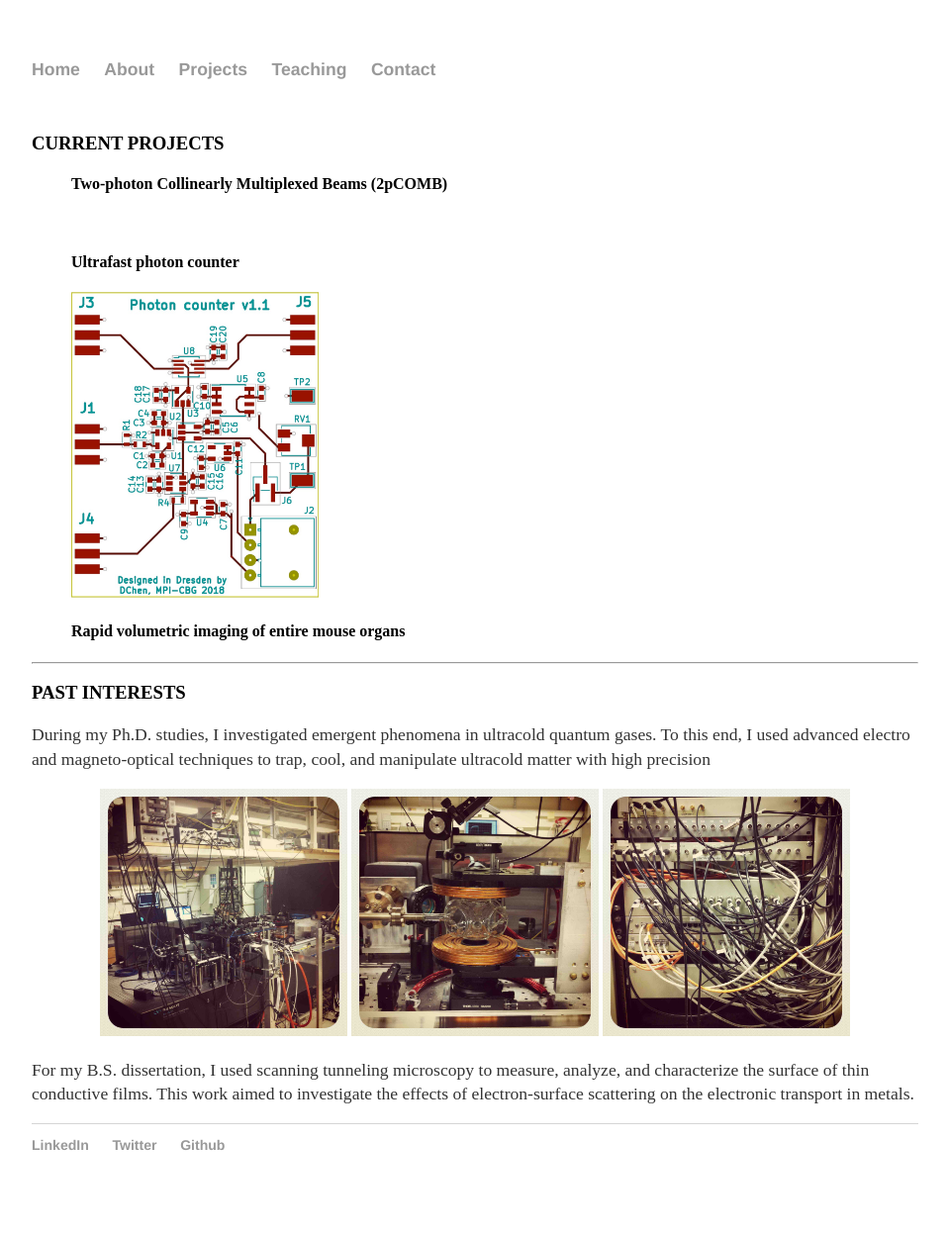
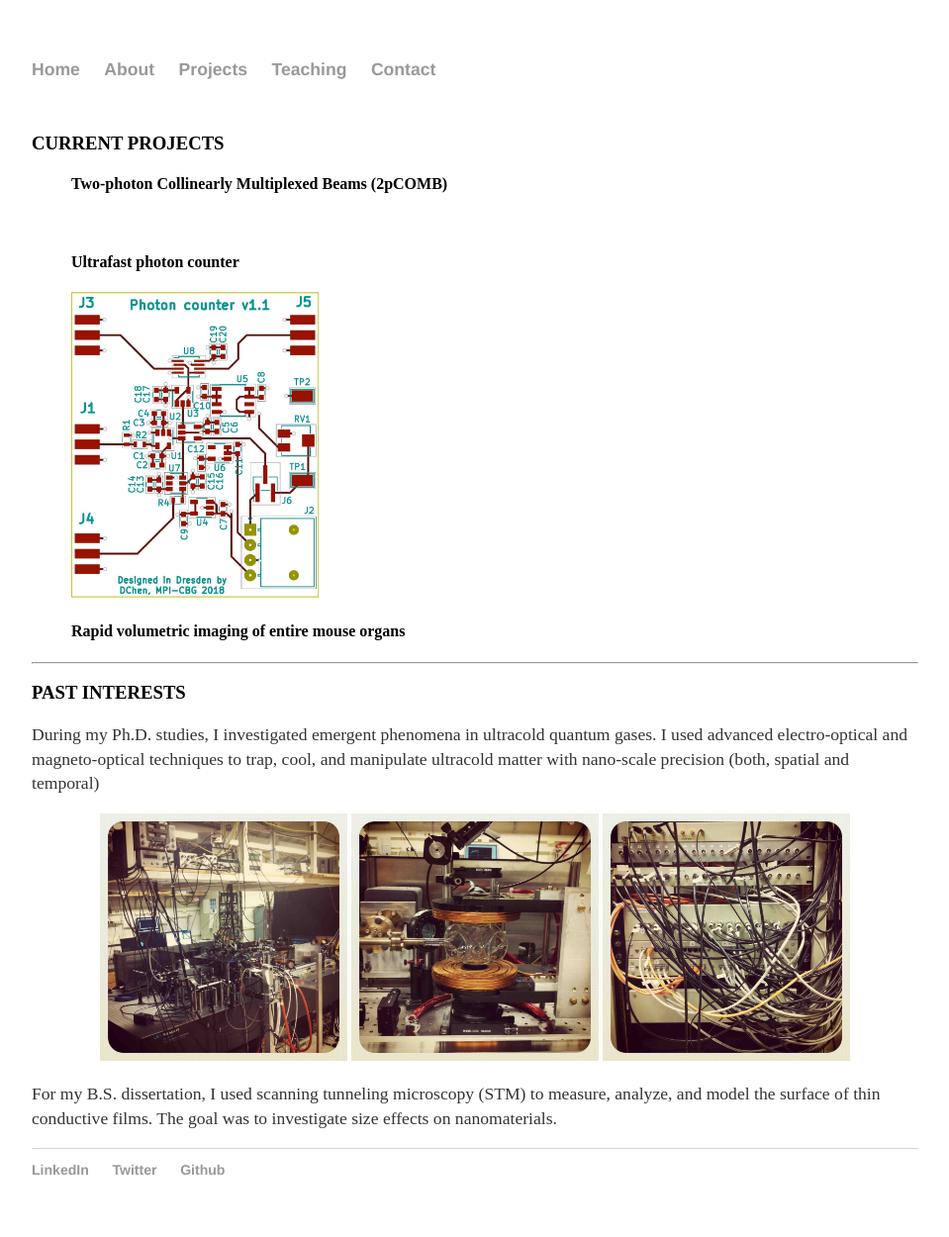
Before and after one commit to davidchenlee/davidchenlee.github.io, a Jekyll site: the page built from projects/projects.html, in a window 1280 px wide. Shown: the whole page at 99% size, without its empty margins (160-1119 px from the left). Built offline with Jekyll 4.4.1, drawn with Linux system fonts in a browser that asks for light colours; before the commit the page ends 1225 px from its top, so only the background shows below that.

Commit message:
Update projects.html

```diff
--- a/projects/projects.html
+++ b/projects/projects.html
@@ -39,7 +39,7 @@ title: David Chen
 -->
 
 <h3>PAST INTERESTS</h3>
-<p>During my Ph.D. studies, I investigated emergent phenomena in ultracold quantum gases. To this end, I used advanced electro and magneto-optical techniques to trap, cool, and manipulate ultracold matter with high precision</p>
+<p>During my Ph.D. studies, I investigated emergent phenomena in ultracold quantum gases. I used advanced electro-optical and magneto-optical techniques to trap, cool, and manipulate ultracold matter with nano-scale precision (both, spatial and temporal)</p>
 
 
 <center>
@@ -48,4 +48,4 @@ title: David Chen
 <img src="/about/images/FPGA.jpg" alt="Control panel" style="width:250px">
 </center>
 
-<p>For my B.S. dissertation, I used scanning tunneling microscopy to measure, analyze, and characterize the surface of thin conductive films. This work aimed to investigate the effects of electron-surface scattering on the electronic transport in metals. </p>
+<p>For my B.S. dissertation, I used scanning tunneling microscopy (STM) to measure, analyze, and model the surface of thin conductive films. The goal was to investigate size effects on nanomaterials. </p>
```
